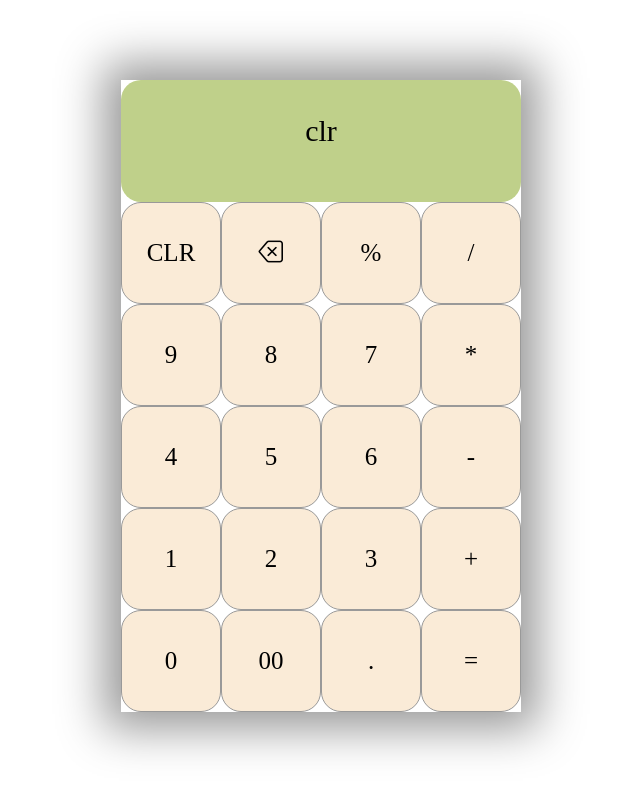
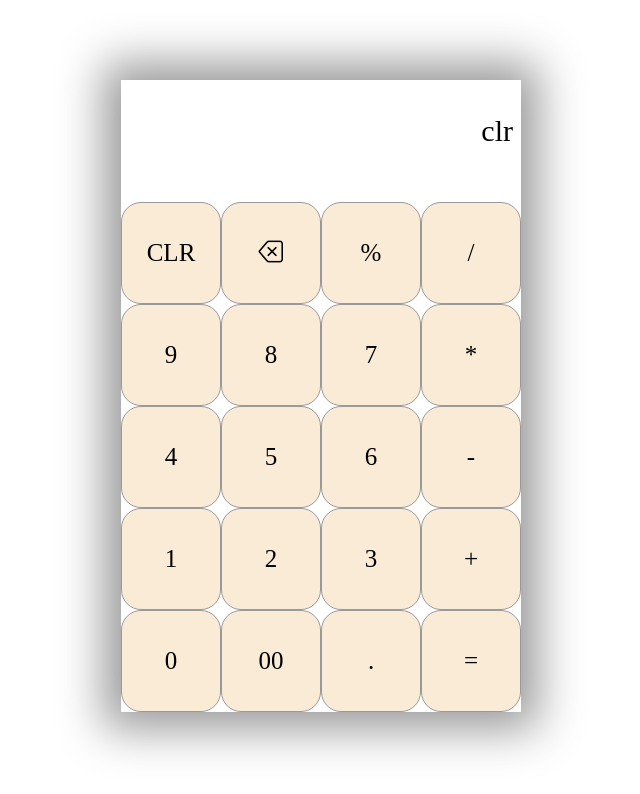
Before and after one commit to Siddharth6937/JavaScript, a plain HTML site: page project/Calculator/index.html in a window 1280 px wide. Both pictures are taken after a click on the element "CLR". Shown: the whole page, without its empty margins (319-959 px from the left). Drawn offline with nearby package versions, Linux system fonts and the light colour scheme.

Commit message:
Calculator Project: Digits, . coverd. operators started

```diff
--- a/project/Calculator/index.css
+++ b/project/Calculator/index.css
@@ -1,16 +1,20 @@
 .container{
+    /* background: black; */
     max-width: 400px;
     margin: 10vh auto 0 auto;
+    /* border: 5px solid black; */
+    /* border-radius: 10px; */
     box-shadow: 0px 0px 43px 17px rgba(153, 153, 153, 1);
 }
 #display{
-    text-align: center;
+    text-align: right;
     height: 90px;
     line-height: 70px;
     padding: 16px 8px;
     font-size: 30px;
-    background: rgb(191, 208, 138);
-    border-radius: 20px;
+    /* border: 10px solid black; */
+    /* background: rgb(191, 208, 138); */
+    /* border-radius: 20px; */
 }
 .buttons{
     display: grid;
--- a/project/Calculator/index.html
+++ b/project/Calculator/index.html
@@ -11,7 +11,7 @@
 
 <body>
     <div class="container">
-        <div id="display"></div>
+        <div id="display">0</div>
 
         <div class="buttons">
             <div class="button" onclick="buttonClicked('clr')">CLR</div>
--- a/project/Calculator/index.js
+++ b/project/Calculator/index.js
@@ -1,5 +1,30 @@
 var displayArea = document.getElementById("display");
 
-function buttonClicked(digitOrOperator){
-    displayArea.innerText = displayArea.innerText + digitOrOperator;
+function isOperator(buttonText) {
+    if (buttonText == '+' || buttonText == '-' || buttonText == '%' || buttonText == '/' || buttonText == '*') {
+        return true;
+    } else {
+        return false;
+    }
 }
+
+function buttonClicked(buttonText) {
+    if (displayArea.innerText === '0') {
+
+        if (buttonText != '0' && buttonText != '00') {
+            if (buttonText == "." || isOperator(buttonText)) {
+                displayArea.innerText = '0' + buttonText;
+            } else {
+                displayArea.innerText = buttonText;
+            }
+        } else {
+            displayArea.innerText = '0';
+        }
+    } else {
+        if (isOperator(displayArea.innerText[displayArea.innerText.length - 1]) && isOperator((buttonText))) {
+            displayArea.innerText = displayArea.innerText.replace(displayArea.innerText[displayArea.innerText.length - 1], buttonText);
+        } else {
+            displayArea.innerText = displayArea.innerText + buttonText;
+        }
+    }
+}
```
